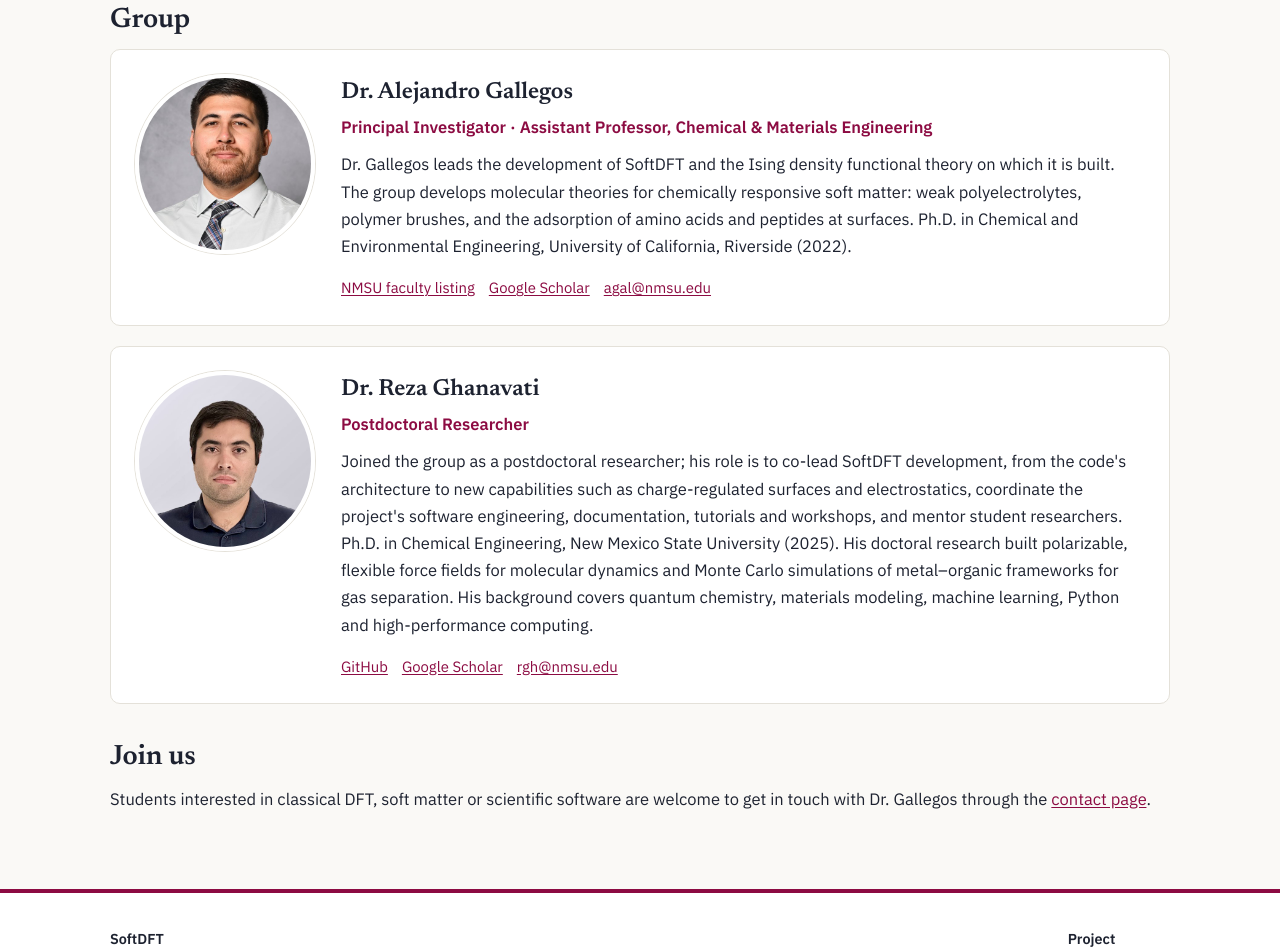
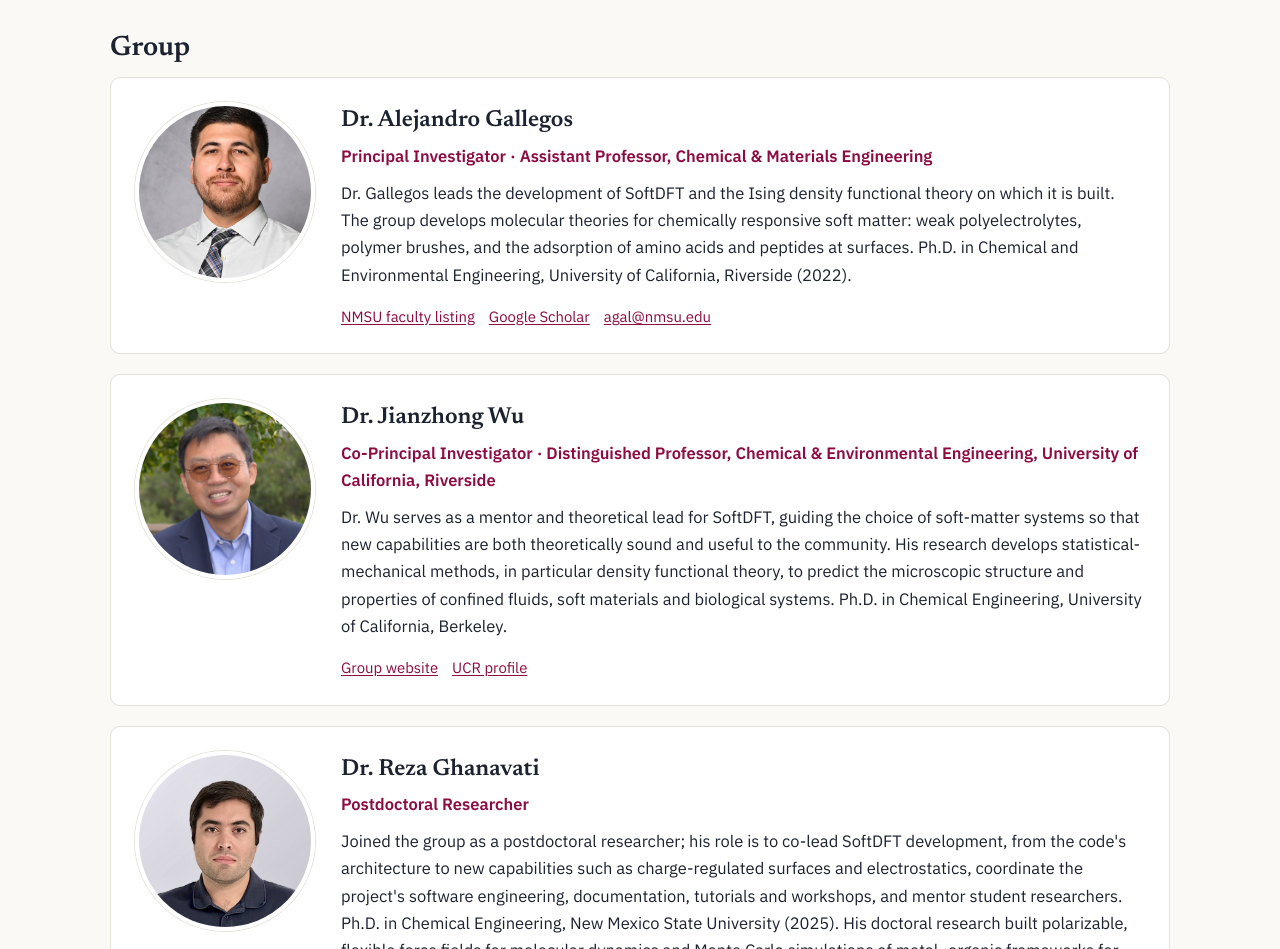
Before and after one commit to SoftDFT-group/SoftDFT-group.github.io, a plain HTML site: page people.html in a window 1280 px wide. Shown: the part 372-1321 px from the top of the page. Drawn offline with Linux system fonts and the light colour scheme.

Commit message:
People: add Dr. Jianzhong Wu as Co-PI
Co-Authored-By: Claude Opus 5.5 <noreply@anthropic.com>

```diff
--- a/people.html
+++ b/people.html
@@ -4,7 +4,7 @@
 <meta charset="utf-8">
 <meta name="viewport" content="width=device-width, initial-scale=1">
 <title>People — SoftDFT</title>
-<meta name="description" content="People developing SoftDFT in the Gallegos group at New Mexico State University.">
+<meta name="description" content="People developing SoftDFT in the Gallegos group at New Mexico State University and the Wu group at UC Riverside.">
 <link rel="canonical" href="https://softdft-group.github.io/people.html">
 <link rel="preconnect" href="https://fonts.googleapis.com">
 <link rel="preconnect" href="https://fonts.gstatic.com" crossorigin>
@@ -39,7 +39,7 @@
     </div>
   </div>
 </header>
-<section class="pagehead"><div class="wrap"><div class="eyebrow">People</div><h1>People</h1><p>SoftDFT is developed in the Gallegos group, Department of Chemical &amp; Materials Engineering, New Mexico State University.</p></div></section>
+<section class="pagehead"><div class="wrap"><div class="eyebrow">People</div><h1>People</h1><p>SoftDFT is developed in the Gallegos group, Department of Chemical &amp; Materials Engineering, New Mexico State University, in collaboration with the Wu group at the University of California, Riverside.</p></div></section>
 <main id="main">
 <div class="wrap">
 <h2>Group</h2>
@@ -57,6 +57,23 @@
       <a href="https://chme.nmsu.edu/Personnel/Faculty.html">NMSU faculty listing</a>
       <a href="https://scholar.google.com/citations?user=8rlV_CYAAAAJ&amp;hl=en">Google Scholar</a>
       <a href="mailto:agal@nmsu.edu">agal@nmsu.edu</a>
+    </div>
+  </div>
+</article>
+
+<article class="person">
+  <img src="assets/img/people/jianzhong-wu.jpg" alt="Portrait of Dr. Jianzhong Wu">
+  <div>
+    <h3>Dr. Jianzhong Wu</h3>
+    <p class="role">Co-Principal Investigator &middot; Distinguished Professor, Chemical &amp; Environmental Engineering, University of California, Riverside</p>
+    <p>Dr. Wu serves as a mentor and theoretical lead for SoftDFT, guiding the choice of soft-matter
+    systems so that new capabilities are both theoretically sound and useful to the community. His
+    research develops statistical-mechanical methods, in particular density functional theory, to
+    predict the microscopic structure and properties of confined fluids, soft materials and biological
+    systems. Ph.D. in Chemical Engineering, University of California, Berkeley.</p>
+    <div class="links">
+      <a href="https://jwulab.engr.ucr.edu/">Group website</a>
+      <a href="https://profiles.ucr.edu/jianzhong.wu">UCR profile</a>
     </div>
   </div>
 </article>
```
Also changed, not shown: _build/pages/people.html (+18 -1 lines), assets/img/people/jianzhong-wu.jpg (added).
